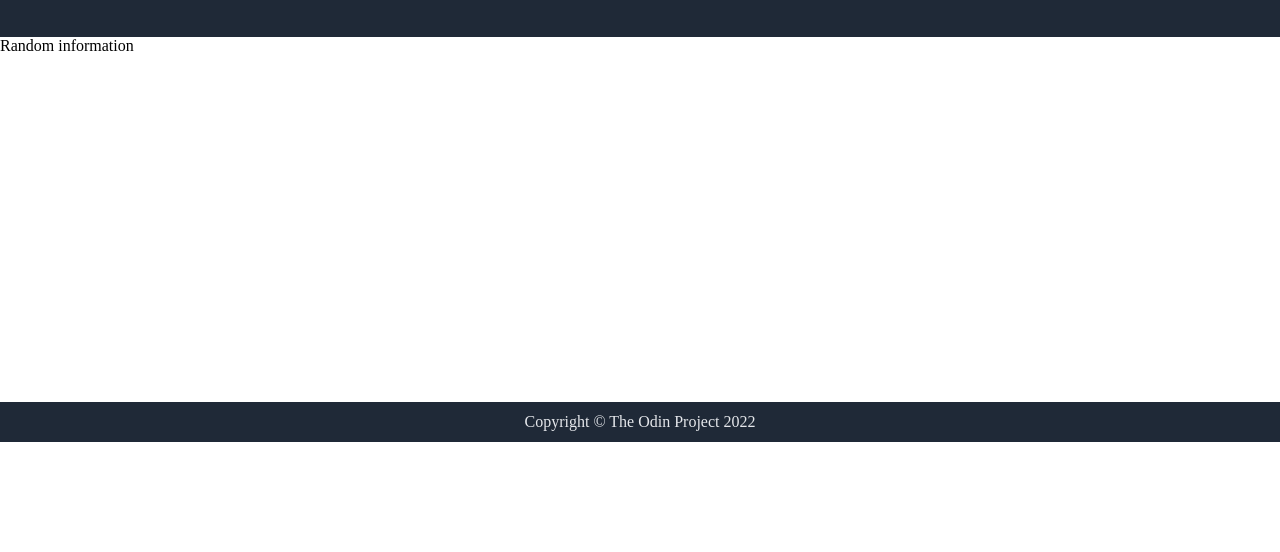
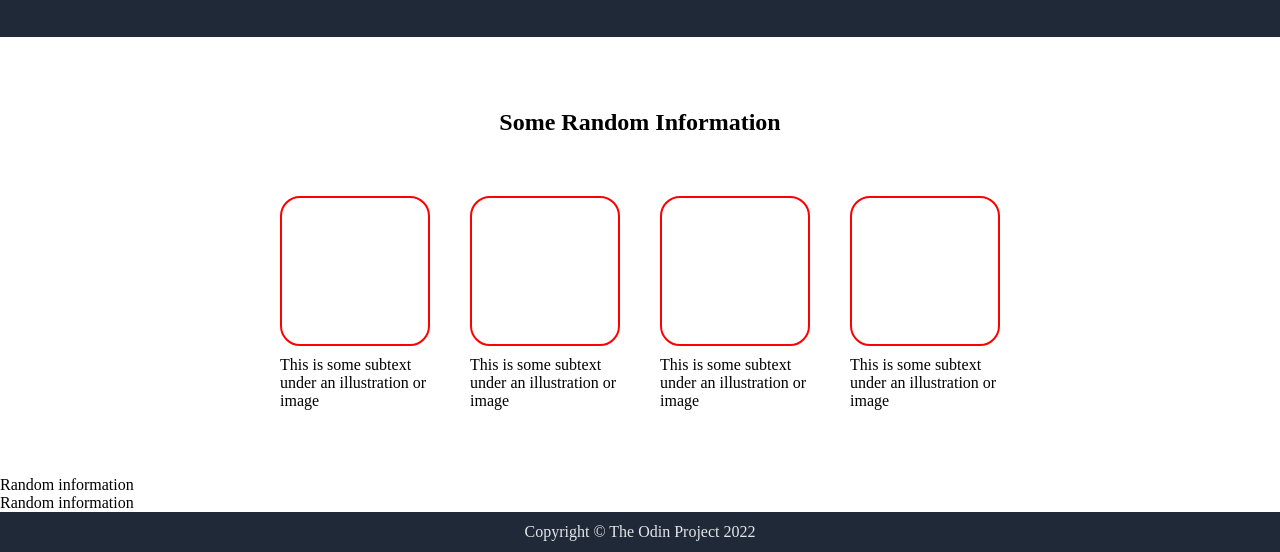
Before and after one commit to kyleferguson91/odin-project1, a plain HTML site: page index.html in a window 1280 px wide. Shown: the part 358-910 px from the top of the page. Before the commit the page ends 800 px from the top, so only its background shows below. Drawn offline with Linux system fonts and the light colour scheme.

Commit message:
finished random information section

```diff
--- a/index.html
+++ b/index.html
@@ -35,8 +35,16 @@
    <div class="title-img"><div class="holder">This is an image placeholder</div>
 </div>
 </div>
-<div class="random-info">Random information</div>
+<h2>Some Random Information</h2>
+<div class="random-info">
+    <div class="card"><div class="cardinner"></div>This is some subtext under an illustration or image</div>
+    <div class="card"><div class="cardinner"></div>This is some subtext under an illustration or image</div>
+    <div class="card"><div class="cardinner"></div>This is some subtext under an illustration or image</div>
+    <div class="card"><div class="cardinner"></div>This is some subtext under an illustration or image</div>
 
+</div>
+<div class="quotes">Random information</div>
+<div class="cta">Random information</div>
 
 <div class="footer">
     <footer>Copyright © The Odin Project 2022</footer>
--- a/style.css
+++ b/style.css
@@ -119,6 +119,36 @@ button {
 
 .random-info {
     height: 40vh;
+    display: flex;
+    justify-content: center;
+    flex-flow: row wrap;
+    gap: 40px;
+}
+
+.card {
+
+
+    width: 150px;
+    height: auto;
+    margin-top: 40px;
+    display: flex;
+    flex-flow: column wrap;
+    gap: 10px;
+
+
+}
+
+.cardinner {
+    border: 2px solid red;
+    width: 150px;
+    height: 150px;
+    border-radius: 20px;
+}
+
+ h2 {
+    margin-top: 72px;
+    text-align: center;
+
 }
 
 
@@ -130,6 +160,6 @@ button {
     color: #e5e7eb;
     height: 5vh;
     width: 100%;
-    position: absolute;
+    position: relative;
     bottom: 0;
 }
```
